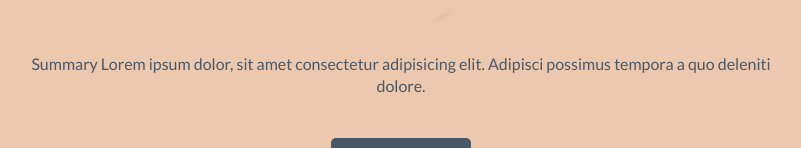
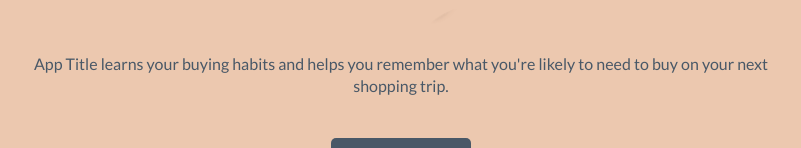
Before and after one commit to the-collab-lab/tcl-54-smart-shopping-list, a React (Vite) app: page / in a window 1280 px wide. Shown: the part 387-535 px from the top of the page, without its empty margins (239-1040 px from the left). Built offline with nearby package versions, Linux system fonts and the light colour scheme; a web font is replaced by a local one.

Commit message:
Added app summary about its functionality. #35

```diff
--- a/src/components/LearnModal.jsx
+++ b/src/components/LearnModal.jsx
@@ -64,7 +64,7 @@ export default function LearnModal({ show, hide }) {
 			<Modal.Footer className="justify-content-between">
 				{/* Next and Previous buttons in modal */}
 				<div className="controls">
-					<button
+					<Button
 						type="button"
 						onClick={handlePrev}
 						className={`btn-custom btn-arrow ${
@@ -73,8 +73,8 @@ export default function LearnModal({ show, hide }) {
 						disabled={currentIndex === 0}
 					>
 						<i className="fa-solid fa-arrow-left" />
-					</button>
-					<button
+					</Button>
+					<Button
 						type="button"
 						onClick={handleNext}
 						className={`btn-custom btn-arrow ${
@@ -83,7 +83,7 @@ export default function LearnModal({ show, hide }) {
 						disabled={currentIndex === 3}
 					>
 						<i className="fa-solid fa-arrow-right" />
-					</button>
+					</Button>
 				</div>
 				<button type="button" className="btn-custom p-2" onClick={hide}>
 					Close
--- a/src/index.css
+++ b/src/index.css
@@ -101,8 +101,8 @@ img {
 	width: 100%;
 }
 
-button.disabled,
-button:disabled:hover {
+.btn-custom.disabled,
+.btn-custom:disabled:hover {
 	background: lightgray;
 }
 
--- a/src/views/Home.jsx
+++ b/src/views/Home.jsx
@@ -3,7 +3,7 @@ import { generateToken } from '@the-collab-lab/shopping-list-utils';
 import { useEffect, useState } from 'react';
 import { useNavigate } from 'react-router-dom';
 import { createNewList, listExists } from '../api/firebase';
-import { Button, Form } from 'react-bootstrap';
+import { Button, Form, Image } from 'react-bootstrap';
 import appImage from '/img/burger-boy1.png';
 import LearnModal from '../components/LearnModal';
 
@@ -97,11 +97,11 @@ export function Home({ setListToken }) {
 			<p>Welcome to</p>
 			<h1>App Title!</h1>
 			<div className="app-logo">
-				<img src={appImage} alt="app logo" />
+				<Image src={appImage} alt="app logo" />
 			</div>
 			<p className="app-summary">
-				Summary Lorem ipsum dolor, sit amet consectetur adipisicing elit.
-				Adipisci possimus tempora a quo deleniti dolore.
+				App Title learns your buying habits and helps you remember what you're
+				likely to need to buy on your next shopping trip.
 			</p>
 			<div className="text-center">
 				<Button onClick={createNewToken} className="btn-custom">
```
